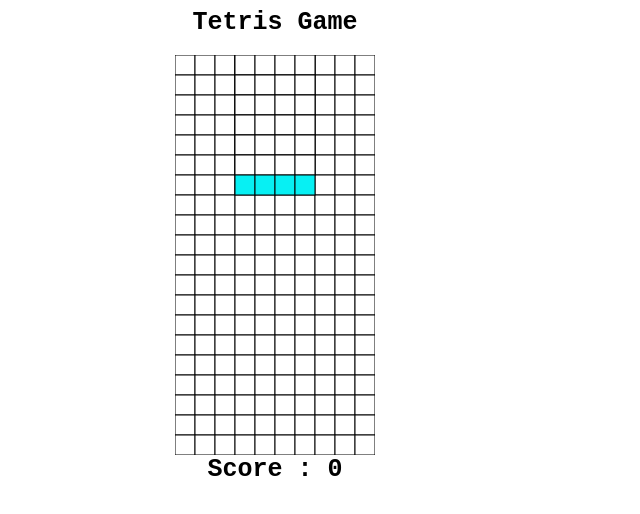
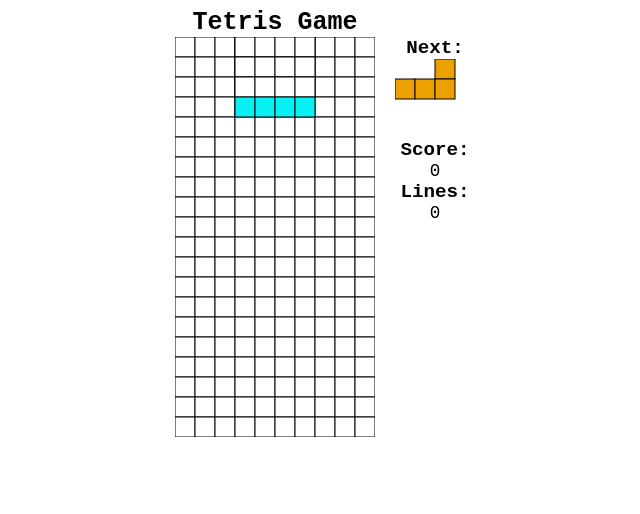
Before and after one commit to arturdonda/Tetris, a website built with webpack: page src/index.html in a window 1280 px wide. Shown: the whole page, without its empty margins (365-1005 px from the left). Built offline with nearby package versions, Linux system fonts and the light colour scheme.

Commit message:
Next tetromino

```diff
--- a/package.json
+++ b/package.json
@@ -1,6 +1,6 @@
 {
 	"name": "tetris",
-	"version": "1.0.0",
+	"version": "2.0.0",
 	"author": "Artur Donda",
 	"license": "MIT",
 	"main": "index.js",
--- a/src/Classes/Board.ts
+++ b/src/Classes/Board.ts
@@ -1,6 +1,7 @@
 import { BoardType } from '../types/index';
 import { COLORS, COLS, ROWS, SCORING_SYSTEM } from '../utils/constants';
-import { drawSquare } from '../utils/drawSquare';
+import drawNextTetromino from '../utils/drawNextTetromino';
+import drawSquare from '../utils/drawSquare';
 import { Tetromino } from './Tetromino';
 
 export class Board {
@@ -8,20 +9,26 @@ export class Board {
 	columns: number;
 	grid: BoardType;
 	activeTetromino: Tetromino;
+	nextTetromino: Tetromino;
 	gameOver: boolean;
 	score: number;
+	linesCleared: number;
 
 	constructor(rows: number = ROWS, columns: number = COLS) {
 		this.rows = rows;
 		this.columns = columns;
 		this.grid = new Array(this.rows);
-		this.activeTetromino = this.generateTetromino();
+		this.activeTetromino = new Tetromino();
+		this.nextTetromino = new Tetromino();
 		this.gameOver = false;
 		this.score = 0;
+		this.linesCleared = 0;
 	}
 
 	generateTetromino() {
-		return new Tetromino();
+		this.activeTetromino = this.nextTetromino;
+		this.nextTetromino = new Tetromino();
+		drawNextTetromino(this.nextTetromino.tetromino);
 	}
 
 	private drawBoard() {
@@ -56,7 +63,7 @@ export class Board {
 		}
 
 		this.score += rowCount ? SCORING_SYSTEM[rowCount - 1] : 0;
-
+		this.linesCleared += rowCount;
 		this.drawBoard();
 	}
 
@@ -76,7 +83,7 @@ export class Board {
 
 		this.removeFullRows();
 
-		if (!this.gameOver) this.activeTetromino = this.generateTetromino();
+		if (!this.gameOver) this.generateTetromino();
 	}
 
 	startBoard() {
@@ -89,13 +96,6 @@ export class Board {
 		}
 
 		this.drawBoard();
-	}
-
-	isGameOver() {
-		return this.gameOver;
-	}
-
-	getScore() {
-		return this.score;
+		drawNextTetromino(this.nextTetromino.tetromino);
 	}
 }
--- a/src/Classes/Tetromino.ts
+++ b/src/Classes/Tetromino.ts
@@ -1,6 +1,6 @@
 import { RotationState, TetrominoType } from '../types/index';
 import { COLORS, COLS, ROWS, tetrominoes } from '../utils/constants';
-import { drawSquare } from '../utils/drawSquare';
+import drawSquare from '../utils/drawSquare';
 import { Board } from './Board';
 
 export class Tetromino {
--- a/src/assets/style.css
+++ b/src/assets/style.css
@@ -1,13 +1,39 @@
-#score {
-	display: inline-block;
+body {
+	font-family: monospace;
 }
-div {
+
+div#title {
 	font-size: 25px;
 	font-weight: bold;
-	font-family: monospace;
 	text-align: center;
 }
-canvas {
+
+canvas#tetris {
 	display: block;
 	margin: 0 auto;
 }
+
+div#sideContent {
+	position: absolute;
+	left: calc(50vw + 120px);
+	top: 37px;
+}
+
+div.sideBlock {
+	display: flex;
+	flex-direction: column;
+	align-items: center;
+}
+
+div.sideBlock > div.label {
+	font-weight: bold;
+	font-size: 1.2rem;
+}
+
+div.sideBlock > div.label::after {
+	content: ':';
+}
+
+div.sideBlock > div.content {
+	font-size: 1.1rem;
+}
--- a/src/index.html
+++ b/src/index.html
@@ -4,16 +4,24 @@
 		<link rel="icon" type="image/x-icon" href="/favicon.ico" />
 	</head>
 	<body>
-		<div>Tetris Game</div>
-		<br />
+		<div id="title">Tetris Game</div>
 		<canvas id="tetris" width="200" height="400"></canvas>
-		<div>
-			Score :
-			<div id="score">0</div>
+		<div id="sideContent">
+			<div class="sideBlock">
+				<div class="label">Next</div>
+				<div class="content">
+					<canvas id="nextTetromino" width="80" height="80"></canvas>
+				</div>
+			</div>
+			<div class="sideBlock">
+				<div class="label">Score</div>
+				<div id="score" class="content">0</div>
+			</div>
+			<div class="sideBlock">
+				<div class="label">Lines</div>
+				<div id="lines" class="content">0</div>
+			</div>
 		</div>
-		<script>
-			var exports = {};
-		</script>
-		<script type="module" src="./index.js"></script>
+		<script src="./index.js"></script>
 	</body>
 </html>
--- a/src/index.ts
+++ b/src/index.ts
@@ -1,6 +1,7 @@
 import { Board } from './classes/Board';
 import keydownListener from './utils/keydownListener';
 const scoreElement = document.getElementById('score') as HTMLDivElement;
+const linesElement = document.getElementById('lines') as HTMLDivElement;
 import './assets/style.css';
 
 const board = new Board();
@@ -12,10 +13,11 @@ const drop = () => {
 		dropStart = Date.now();
 	}
 
-	if (board.isGameOver()) {
+	if (board.gameOver === true) {
 		alert('Game Over!');
 	} else {
 		scoreElement.innerHTML = board.score.toString();
+		linesElement.innerHTML = board.linesCleared.toString();
 		requestAnimationFrame(drop);
 	}
 };
--- /dev/null
+++ b/src/utils/drawNextTetromino.ts
@@ -0,0 +1,33 @@
+import { TetrominoType } from '../types';
+import { COLORS, SQUARE_SIZE } from './constants';
+
+const canvasElement = document.getElementById('nextTetromino') as HTMLCanvasElement;
+const context = canvasElement.getContext('2d') as CanvasRenderingContext2D;
+
+export default (tetromino: TetrominoType) => {
+	clear();
+
+	for (let row = 0; row < 4; row++) {
+		for (let col = 0; col < 4; col++) {
+			if (!tetromino.shapes[0][col][row]) continue;
+
+			context.fillStyle = tetromino.color;
+			context.fillRect(row * SQUARE_SIZE, col * SQUARE_SIZE, SQUARE_SIZE, SQUARE_SIZE);
+
+			context.strokeStyle = COLORS.black;
+			context.strokeRect(row * SQUARE_SIZE, col * SQUARE_SIZE, SQUARE_SIZE, SQUARE_SIZE);
+		}
+	}
+};
+
+const clear = () => {
+	for (let row = 0; row < 4; row++) {
+		for (let col = 0; col < 4; col++) {
+			context.fillStyle = COLORS.vacant;
+			context.fillRect(row * SQUARE_SIZE, col * SQUARE_SIZE, SQUARE_SIZE, SQUARE_SIZE);
+
+			context.strokeStyle = COLORS.vacant;
+			context.strokeRect(row * SQUARE_SIZE, col * SQUARE_SIZE, SQUARE_SIZE, SQUARE_SIZE);
+		}
+	}
+};
--- a/src/utils/drawSquare.ts
+++ b/src/utils/drawSquare.ts
@@ -3,7 +3,7 @@
 const canvasElement = document.getElementById('tetris') as HTMLCanvasElement;
 const context = canvasElement.getContext('2d') as CanvasRenderingContext2D;
 
-export const drawSquare = (row: number, col: number, color: COLORS) => {
+export default (row: number, col: number, color: COLORS) => {
 	context.fillStyle = color;
 	context.fillRect(row * SQUARE_SIZE, col * SQUARE_SIZE, SQUARE_SIZE, SQUARE_SIZE);
 
```
Also changed, not shown: 1 other file.
